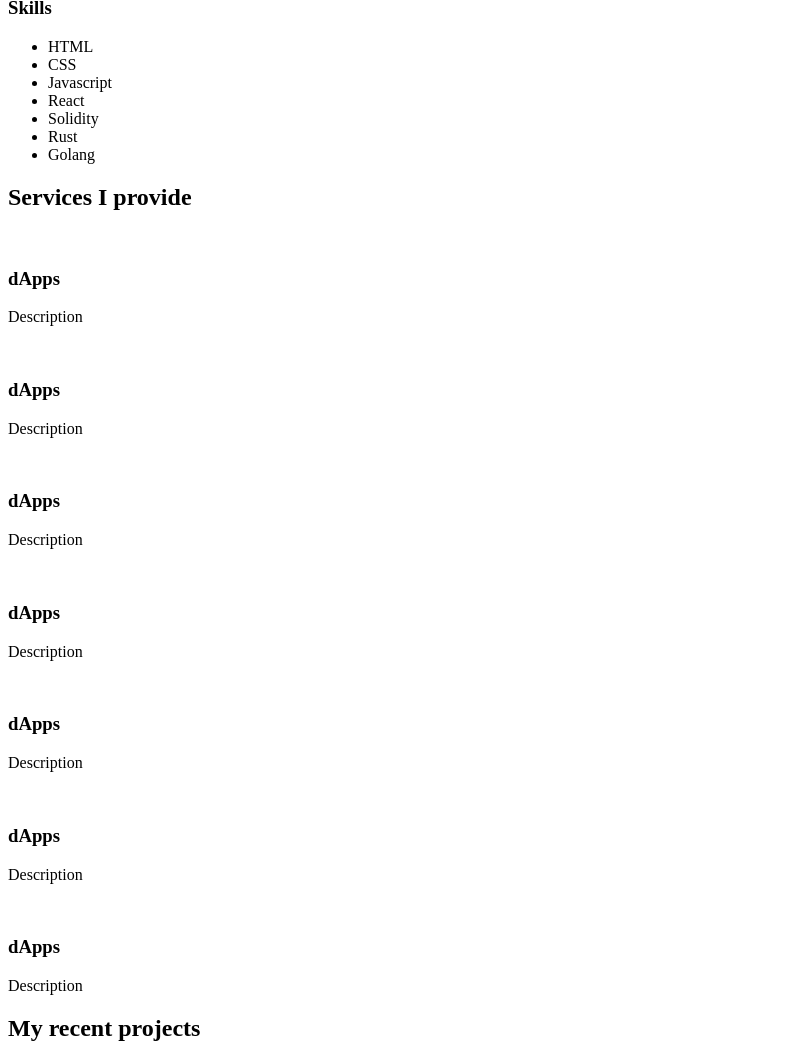
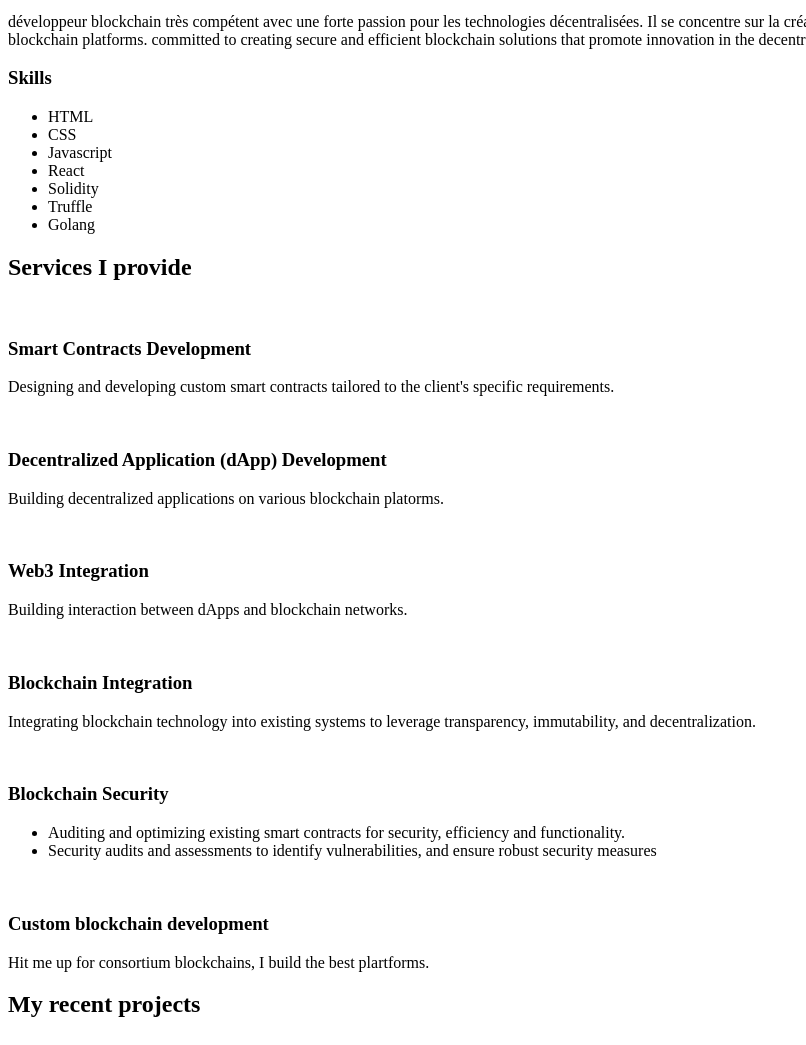
Before and after one commit to samdimek/180Days, a plain HTML site: page portfolio.html in a window 1280 px wide. Shown: the part 297-1342 px from the top of the page, without its empty margins (0-806 px from the left). Drawn offline with Linux system fonts and the light colour scheme.

Commit message:
portfolio update

```diff
--- a/portfolio.html
+++ b/portfolio.html
@@ -25,7 +25,8 @@
         </section>
         <section id="Whoami">
             <h2>Whoami</h2>
-            <p>I have been a solidity dev for 3 years and my experience ...</p>
+            <p class="english">A highly skilled blockchain developer with a strong passion for decentralized technologies. Specializes in developing smart contracts and decentralized applications across different blockchain platforms. Committed to creating secure and efficient blockchain solutions that foster innovation in the decentralized ecosystem.</p>
+            <P class="french">développeur blockchain très compétent avec une forte passion pour les technologies décentralisées. Il se concentre sur la création de smart contracts et d'applications decentralizées sur diverses blockchain platforms. committed to creating secure and efficient blockchain solutions that promote innovation in the decentralized ecosystem.</P>
             <h3>Skills</h3>
             <ul>
                 <li>HTML</li>
@@ -33,7 +34,7 @@
                 <li>Javascript</li>
                 <li>React</li>
                 <li>Solidity</li>
-                <li>Rust</li>
+                <li>Truffle</li>
                 <li>Golang</li>
             </ul>
         </section>
@@ -41,38 +42,38 @@
             <h2>Services I provide </h2>
             <div class="service-item">
                 <img src="" alt="">
-                <h3>dApps</h3>
-                <p>Description</p>
+                <h3>Smart Contracts Development</h3>
+                <p>Designing and developing custom smart contracts tailored to the client's specific requirements.</p>
             </div>
             <div class="service-item">
                 <img src="" alt="">
-                <h3>dApps</h3>
-                <p>Description</p>
+                <h3>Decentralized Application (dApp) Development</h3>
+                <p>Building decentralized applications on various blockchain platorms.</p>
             </div>
             <div class="service-item">
                 <img src="" alt="">
-                <h3>dApps</h3>
-                <p>Description</p>
+                <h3>Web3 Integration</h3>
+                <p>Building interaction between dApps and blockchain networks.</p>
             </div>
             <div class="service-item">
                 <img src="" alt="">
-                <h3>dApps</h3>
-                <p>Description</p>
+                <h3>Blockchain Integration</h3>
+                <p>Integrating blockchain technology into existing systems to leverage transparency, immutability, and decentralization.</p>
             </div>
             <div class="service-item">
                 <img src="" alt="">
-                <h3>dApps</h3>
-                <p>Description</p>
+                <h3>Blockchain Security</h3>
+                <div class="security">
+                    <ul>
+                        <li>Auditing and optimizing existing smart contracts for security, efficiency and functionality.</li>
+                        <li>Security audits and assessments to identify vulnerabilities, and ensure robust security measures</li>
+                    </ul>
+                </div>
             </div>
-            <div class="service-item">
+            <div class="last-service-item">
                 <img src="" alt="">
-                <h3>dApps</h3>
-                <p>Description</p>
-            </div>
-            <div class="service-item">
-                <img src="" alt="">
-                <h3>dApps</h3>
-                <p>Description</p>
+                <h3>Custom blockchain development</h3>
+                <p>Hit me up for consortium blockchains, I build the best plartforms.</p>
             </div>
         </section>
         <section id="Projects">
```
Also changed, not shown: index.html (+1 -1 lines).
